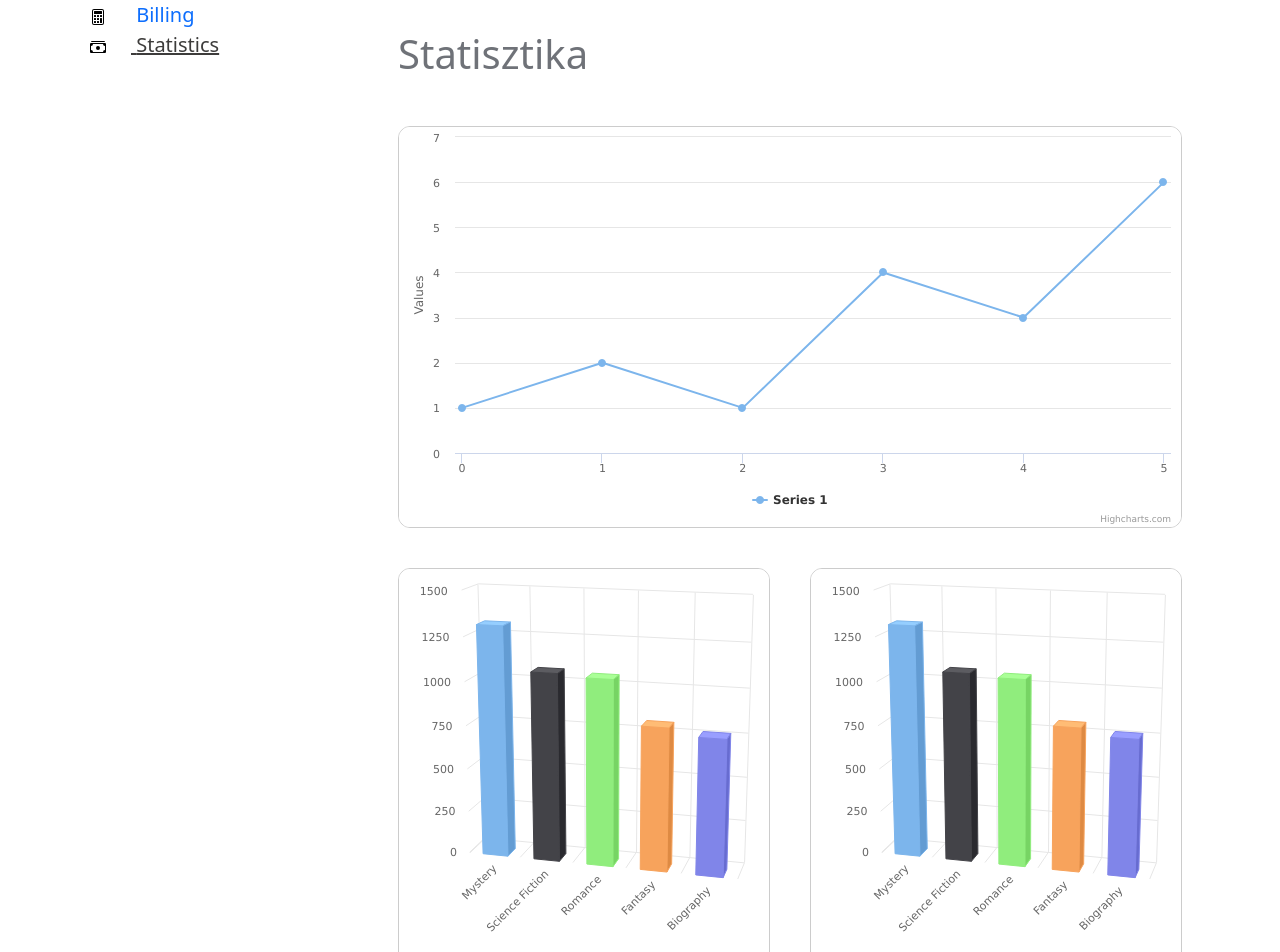
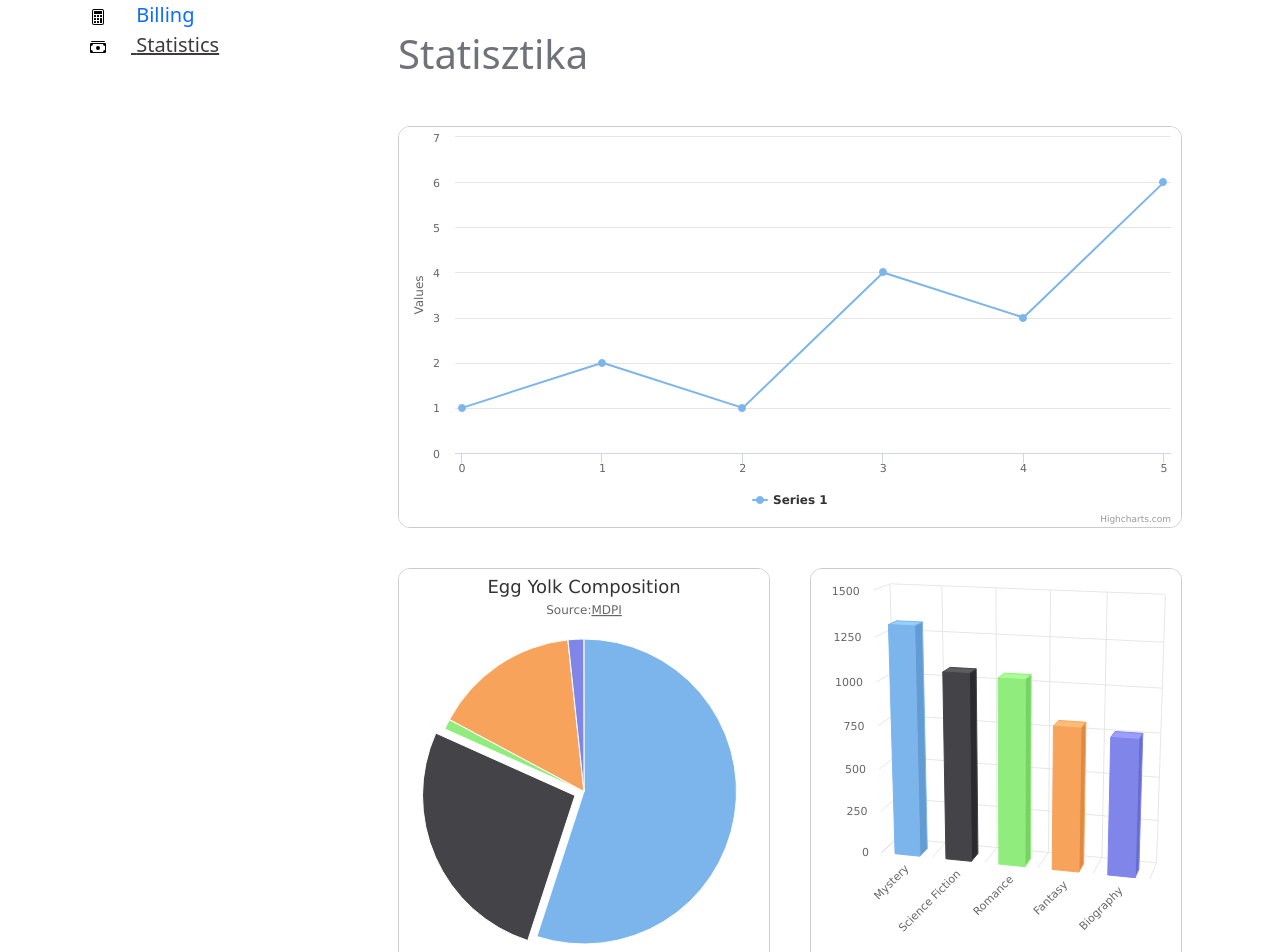
Before and after one commit to szobek/mindsReact, a React (Vite) app: page /statistics in a window 1280 px wide. Shown: the top 952 px of the page. Built offline with nearby package versions, Linux system fonts and the light colour scheme.

Commit message:
create pie chart

```diff
--- /dev/null
+++ b/src/components/Statistics/PieChart/PieChart.component.tsx
@@ -0,0 +1,79 @@
+import Highcharts from 'highcharts';
+import HighchartsReact from 'highcharts-react-official';
+
+const PieChart = () => {
+const options = {
+    chart: {
+        type: 'pie'
+    },
+    title: {
+        text: 'Egg Yolk Composition'
+    },
+    tooltip: {
+        valueSuffix: '%'
+    },
+    subtitle: {
+        text:
+        'Source:<a href="https://www.mdpi.com/2072-6643/11/3/684/htm" target="_default">MDPI</a>'
+    },
+    plotOptions: {
+        series: {
+            allowPointSelect: true,
+            cursor: 'pointer',
+            dataLabels: [{
+                enabled: true,
+                distance: 20
+            }, {
+                enabled: true,
+                distance: -40,
+                format: '{point.percentage:.1f}%',
+                style: {
+                    fontSize: '1.2em',
+                    textOutline: 'none',
+                    opacity: 0.7
+                },
+                filter: {
+                    operator: '>',
+                    property: 'percentage',
+                    value: 10
+                }
+            }]
+        }
+    },
+    series: [
+        {
+            name: 'Percentage',
+            colorByPoint: true,
+            data: [
+                {
+                    name: 'Water',
+                    y: 55.02
+                },
+                {
+                    name: 'Fat',
+                    sliced: true,
+                    selected: true,
+                    y: 26.71
+                },
+                {
+                    name: 'Carbohydrates',
+                    y: 1.09
+                },
+                {
+                    name: 'Protein',
+                    y: 15.5
+                },
+                {
+                    name: 'Ash',
+                    y: 1.68
+                }
+            ]
+        }
+    ]
+}
+  return (<>
+  <HighchartsReact  highcharts={Highcharts} options={options} />
+  </>)
+};
+
+export default PieChart;
--- a/src/components/Statistics/chartContainer.component.tsx
+++ b/src/components/Statistics/chartContainer.component.tsx
@@ -1,6 +1,7 @@
 import LineChart from './LineChart/lineChart.component';
 import ColumnChart from './ColumnChart/columnChart.component';
 import './chartContainer.component.scss';
+import PieChart from './PieChart/PieChart.component';
 const ChartContainer = () => {
 
 
@@ -12,7 +13,7 @@ const ChartContainer = () => {
                 <LineChart />
             </div>
             <div className="chart-card">
-                <ColumnChart />
+                <PieChart />
             </div>
             <div className="chart-card">
                 <ColumnChart />
```
